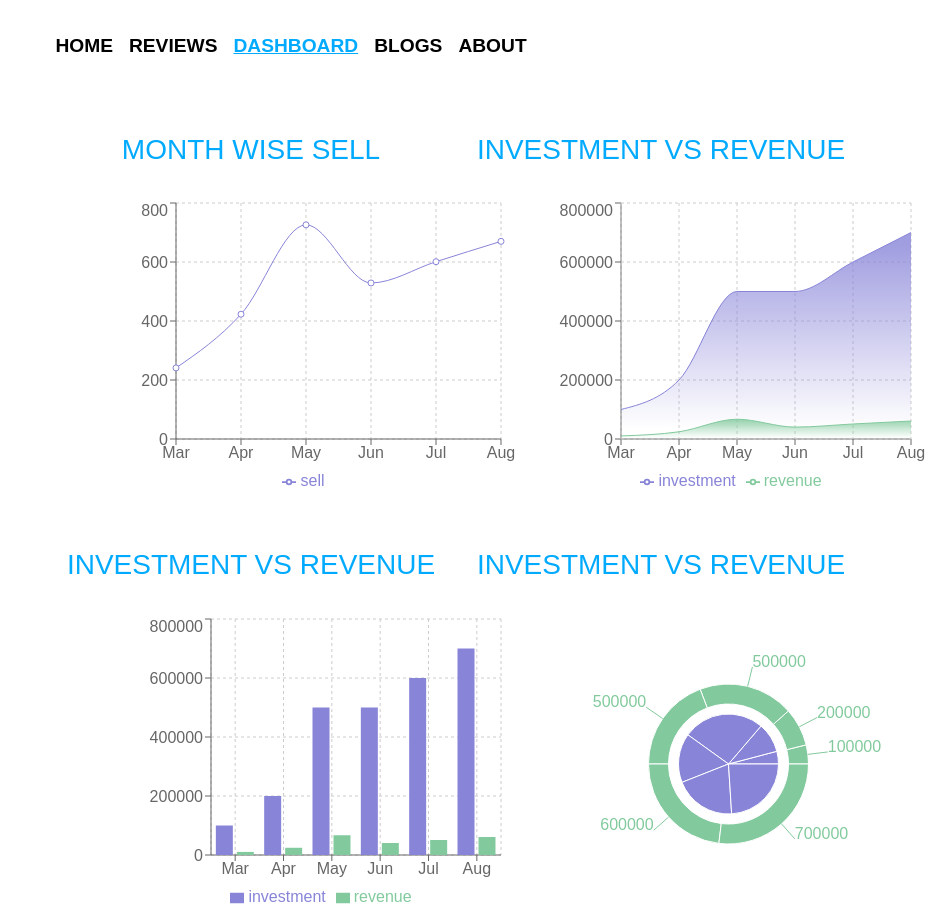
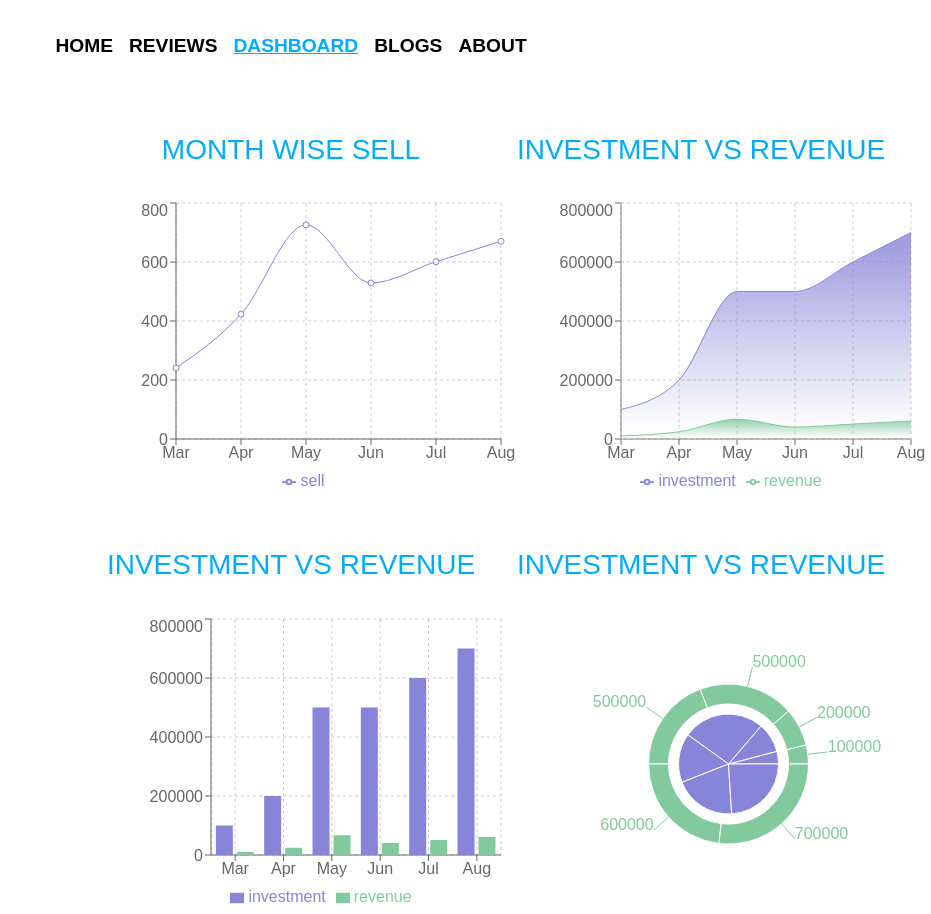
Before and after one commit to kiron0/product-analysis-website, a React (Create React App) app: page /dashboard in a window 1280 px wide. Shown: the whole page, without its empty margins (349-1280 px from the left). Built offline with nearby package versions, Linux system fonts and the light colour scheme.

Commit message:
dashboard fixed

```diff
--- a/src/components/Dashboard/Dashboard.css
+++ b/src/components/Dashboard/Dashboard.css
@@ -54,7 +54,7 @@
 
     .line-chart h3{
         text-align: center;
-        margin-left: -10rem;
+        margin-left: -5rem;
         margin-top: 2.5rem;
         margin-bottom: 2rem;
         text-transform: uppercase;
```
